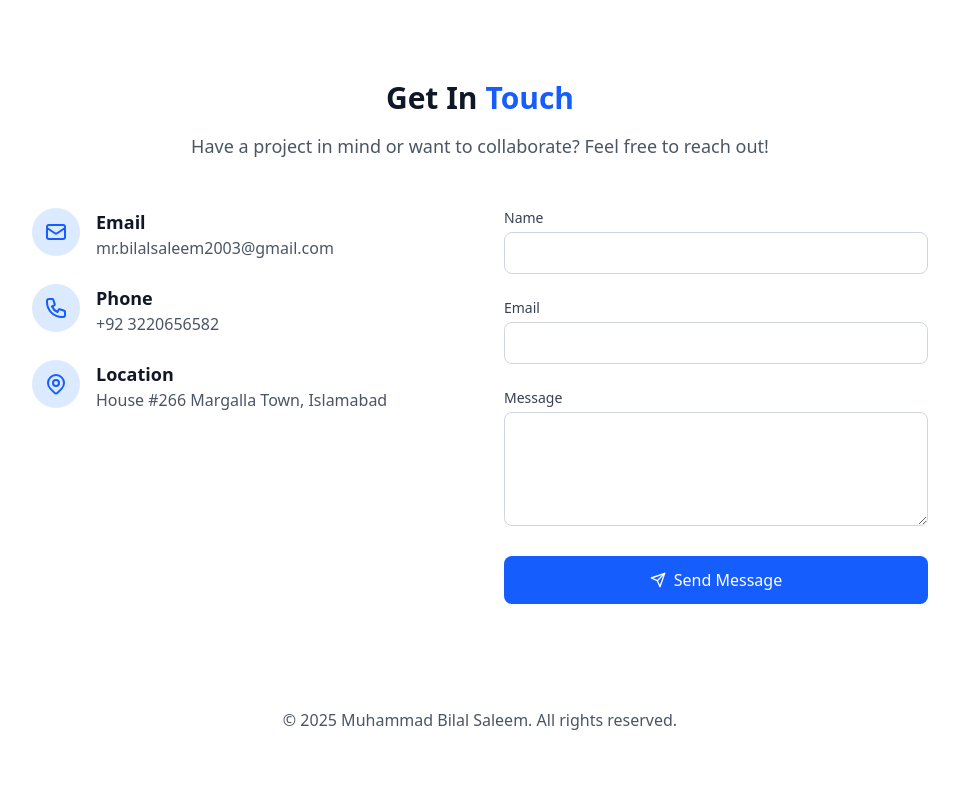
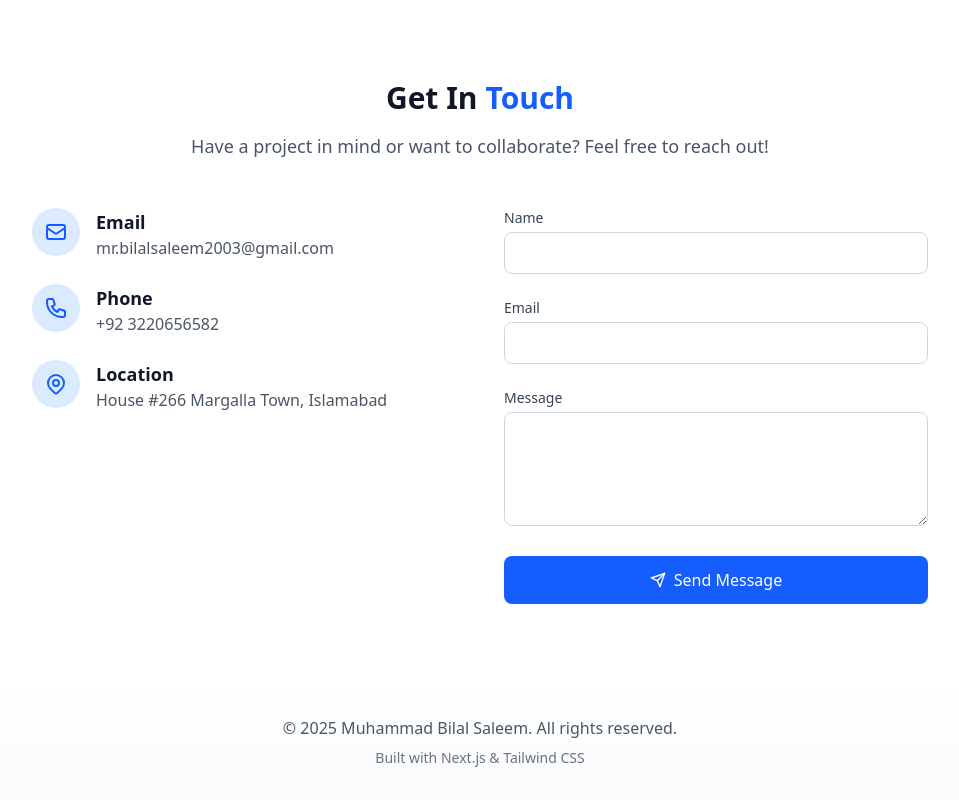
Before and after one commit to BilalSaleem03/BilalSaleem-Portfolio, a Next.js app: page / in a window 1280 px wide. Shown: the part 4366-5166 px from the top of the page, without its empty margins (160-1119 px from the left). Before the commit the page ends 5122 px from the top, so only its background shows below. Built offline with nearby package versions, Linux system fonts and the light colour scheme.

Commit message:
updated main page

```diff
--- a/package.json
+++ b/package.json
@@ -9,6 +9,8 @@
     "lint": "next lint"
   },
   "dependencies": {
+    "framer-motion": "^12.26.2",
+    "lucide-react": "^0.562.0",
     "next": "^15.3.3",
     "nodemailer": "^7.0.3",
     "react": "^19.1.0",
--- a/src/app/page.js
+++ b/src/app/page.js
@@ -1,3 +1,35 @@
+// import Navbar from '@/components/Navbar'
+// import Hero from '@/components/Hero'
+// import About from '@/components/About'
+// import Skills from '@/components/Skills'
+// import Experience from '@/components/Experience'
+// import Projects from '@/components/Projects'
+// import Contact from '@/components/Contact'
+
+// export default function Home() {
+//   return (
+//     <div>
+//       <Navbar />
+//       <main className="max-w-7xl mx-auto px-4 sm:px-6 lg:px-8">
+//         <Hero />
+//         <About />
+//         <Skills />
+//         <Experience />
+//         <Projects />
+//         <Contact />
+//       </main>
+//       <footer className="py-6 text-center text-gray-600 dark:text-gray-400">
+//         <p>© {new Date().getFullYear()} Muhammad Bilal Saleem. All rights reserved.</p>
+//       </footer>
+//     </div>
+//   )
+// }
+
+
+
+
+
+
 import Navbar from '@/components/Navbar'
 import Hero from '@/components/Hero'
 import About from '@/components/About'
@@ -8,7 +40,7 @@ import Contact from '@/components/Contact'
 
 export default function Home() {
   return (
-    <div>
+    <div className="overflow-x-hidden">
       <Navbar />
       <main className="max-w-7xl mx-auto px-4 sm:px-6 lg:px-8">
         <Hero />
@@ -18,8 +50,11 @@ export default function Home() {
         <Projects />
         <Contact />
       </main>
-      <footer className="py-6 text-center text-gray-600 dark:text-gray-400">
-        <p>© {new Date().getFullYear()} Muhammad Bilal Saleem. All rights reserved.</p>
+      <footer className="py-8 text-center text-gray-600 dark:text-gray-400 bg-gradient-to-t from-gray-50 to-white dark:from-gray-900 dark:to-gray-800">
+        <div className="max-w-7xl mx-auto px-4">
+          <p className="text-sm md:text-base">© {new Date().getFullYear()} Muhammad Bilal Saleem. All rights reserved.</p>
+          <p className="text-xs md:text-sm mt-2 text-gray-500 dark:text-gray-500">Built with Next.js & Tailwind CSS</p>
+        </div>
       </footer>
     </div>
   )
```
Also changed, not shown: 1 other file (tests, documents, lock files or other folders).
